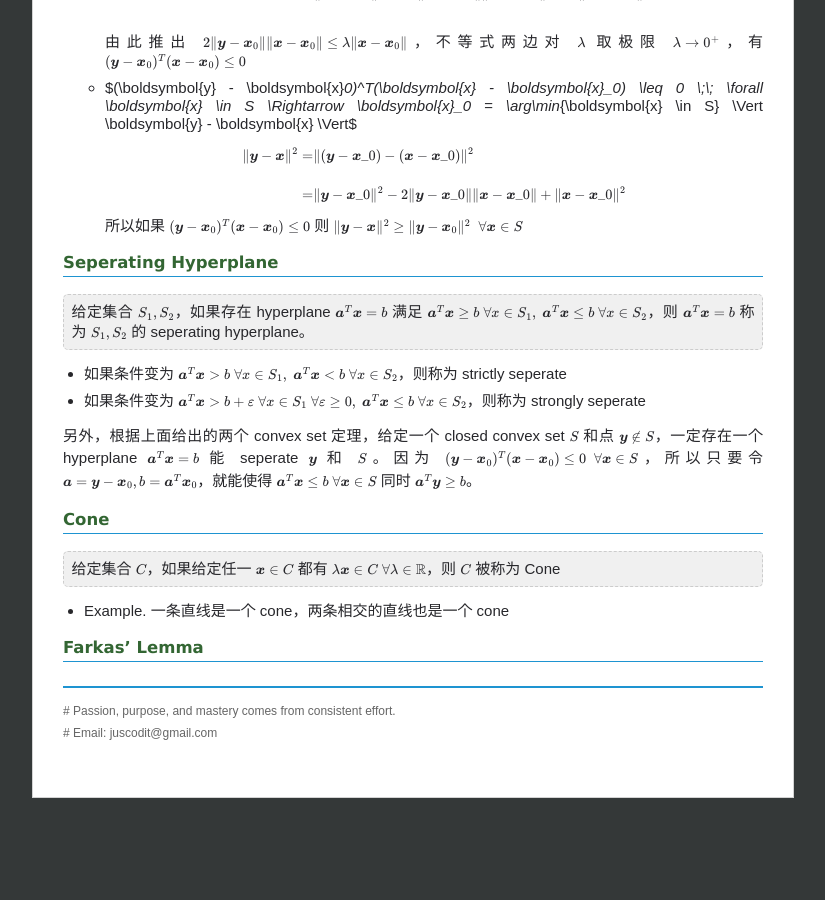
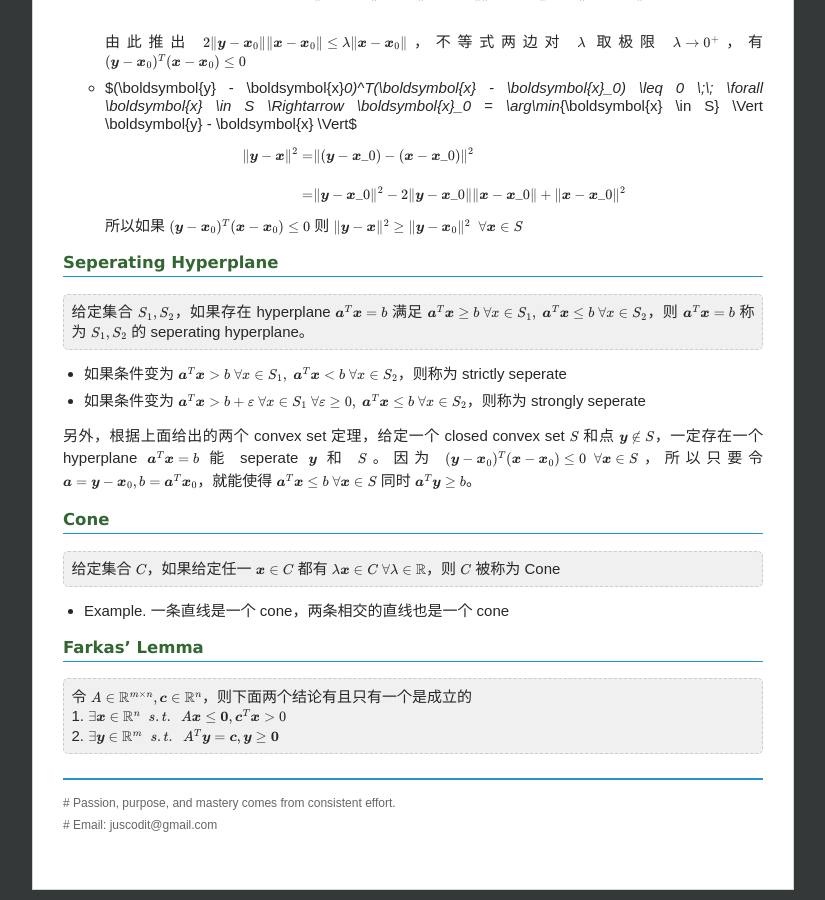
Before and after one commit to chenrushan/chenrushan.github.io, a Jekyll site: the page built from _posts/2014-04-15-NP-04-convex-set.markdown, in a window 1280 px wide and 900 px high, scrolled down 5001 px. Shown: the whole window, without its empty margins (227-1052 px from the left). Built offline with Jekyll 4.4.1, drawn with Linux system fonts in a browser that asks for light colours; Markdown is read by kramdown in place of the engine named in the settings; formulas are drawn with MathJax 3; before the commit the page ends 5809 px from its top, so only the background shows below that.

Commit message:
[np04]: update

```diff
--- a/_posts/2014-04-15-NP-04-convex-set.markdown
+++ b/_posts/2014-04-15-NP-04-convex-set.markdown
@@ -246,3 +246,9 @@ $\boldsymbol{x}_0 = \arg\min_{\boldsymbol{x} \in S} \Vert \boldsymbol{y} - \bold
 * Example. 一条直线是一个 cone，两条相交的直线也是一个 cone
 
 #### Farkas' Lemma
+
+<blockquote>
+令 $A \in \mathbb{R}^{m\times n}, \boldsymbol{c} \in \mathbb{R}^n$，则下面两个结论有且只有一个是成立的 <br/>
+1. $\exists \boldsymbol{x} \in \mathbb{R}^n \;\;s.t.\;\; A\boldsymbol{x} \leq \boldsymbol{0}, \boldsymbol{c}^T \boldsymbol{x} > 0$<br/>
+2. $\exists \boldsymbol{y} \in \mathbb{R}^m \;\;s.t.\;\; A^T\boldsymbol{y} = \boldsymbol{c}, \boldsymbol{y} \geq \boldsymbol{0}$
+</blockquote>
```
